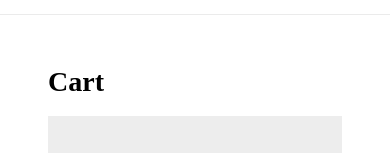
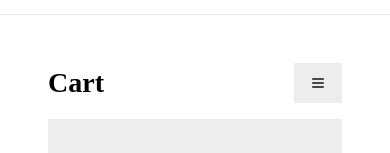
Before and after one commit to purushg16/krishtex, a React (Vite) app: page /account in a window 390 px wide. Shown: the part 229-382 px from the top of the page. Built offline with nearby package versions, Linux system fonts and the light colour scheme; a web font is replaced by a local one.

Commit message:
menu button added for mobile

```diff
--- a/src/components/user/account/AccountLinkStack.tsx
+++ b/src/components/user/account/AccountLinkStack.tsx
@@ -21,8 +21,8 @@
         <AccountLinkBtn
           label="Cart"
           icon={ShoppingCart}
-          route=""
-          active={location == ""}
+          route="cart"
+          active={!location}
         />
         <AccountLinkBtn
           label="My Orders"
@@ -33,8 +33,8 @@
         <AccountLinkBtn
           label="Track Order"
           icon={Navigation}
-          route="trackOrder"
-          active={location == "trackOrder"}
+          route="track-order"
+          active={location == "track-order"}
         />
         <AccountLinkBtn
           route="request-for-cancel"
@@ -48,11 +48,11 @@
         <Label text="Accounts" color="gray" />
         <VStack w="100%" align="start" my={0}>
           <AccountLinkBtn
-            route="changePassword"
+            route="change-password"
             label="Change Password"
             icon={KeyIcon}
             colorScheme="blue"
-            active={location == "changePassword"}
+            active={location == "change-password"}
           />
           <Box w="100%" onClick={() => localStorage.clear()}>
             <AccountLinkBtn label="Logout" icon={Power} colorScheme="red" />
--- /dev/null
+++ b/src/components/user/account/AccountMenuModal.tsx
@@ -0,0 +1,46 @@
+import {
+  Modal,
+  ModalOverlay,
+  ModalContent,
+  ModalHeader,
+  ModalBody,
+  ModalCloseButton,
+  Button,
+  useDisclosure,
+  IconButton,
+  Icon,
+} from "@chakra-ui/react";
+import AccountLinkStack from "./AccountLinkStack";
+import { MenuIcon } from "lucide-react";
+
+const AccountMenuModal = () => {
+  const { isOpen, onOpen, onClose } = useDisclosure();
+  return (
+    <>
+      <Button
+        onClick={onOpen}
+        as={IconButton}
+        aria-label="menu"
+        icon={<Icon as={MenuIcon} />}
+      />
+
+      <Modal
+        isOpen={isOpen}
+        onClose={onClose}
+        isCentered
+        closeOnOverlayClick={false}
+      >
+        <ModalOverlay />
+        <ModalContent borderRadius={0}>
+          <ModalHeader> Account Menu</ModalHeader>
+          <ModalCloseButton />
+          <ModalBody mb={4}>
+            <AccountLinkStack />
+          </ModalBody>
+        </ModalContent>
+      </Modal>
+    </>
+  );
+};
+
+export default AccountMenuModal;
--- a/src/layouts/UserAccountLayout.tsx
+++ b/src/layouts/UserAccountLayout.tsx
@@ -1,8 +1,14 @@
-import { Grid, GridItem } from "@chakra-ui/react";
+import { Grid, GridItem, HStack, Show, VStack } from "@chakra-ui/react";
 import AccountLinkStack from "../components/user/account/AccountLinkStack";
-import { Outlet } from "react-router";
+import { Outlet, useLocation } from "react-router";
+import { Name } from "../utilities/Typography";
+import AccountMenuModal from "../components/user/account/AccountMenuModal";
 
 const UserAccountLayout = () => {
+  const location = useLocation().pathname.split("/")[2];
+
+  const title = !location ? "cart" : location.replace("-", " ");
+
   return (
     <Grid
       p={12}
@@ -23,7 +29,15 @@
         <AccountLinkStack />
       </GridItem>
       <GridItem area={"main"}>
-        <Outlet />
+        <VStack gap={4} w="100%" align="start">
+          <HStack w="100%" justify="space-between">
+            <Name text={title} textTransform="capitalize" color="black" />
+            <Show below="md">
+              <AccountMenuModal />
+            </Show>
+          </HStack>
+          <Outlet />
+        </VStack>
       </GridItem>
     </Grid>
   );
--- a/src/pages/user/CartPage.tsx
+++ b/src/pages/user/CartPage.tsx
@@ -1,10 +1,8 @@
 import { Box, SimpleGrid, VStack } from "@chakra-ui/react";
-import { Name } from "../../utilities/Typography";
 
 const CartPage = () => {
   return (
-    <VStack gap={4} align="start">
-      <Name text="Cart" color="black" />
+    <VStack gap={4} align="start" w="100%">
       <SimpleGrid columns={{ base: 1, md: 1, lg: 3 }} spacing={4} w="100%">
         <Box w="100%" h={280} bg="gray.100" />
         <Box w="100%" h={280} bg="gray.100" />
```
Also changed, not shown: src/router.tsx (+4 -3 lines).
